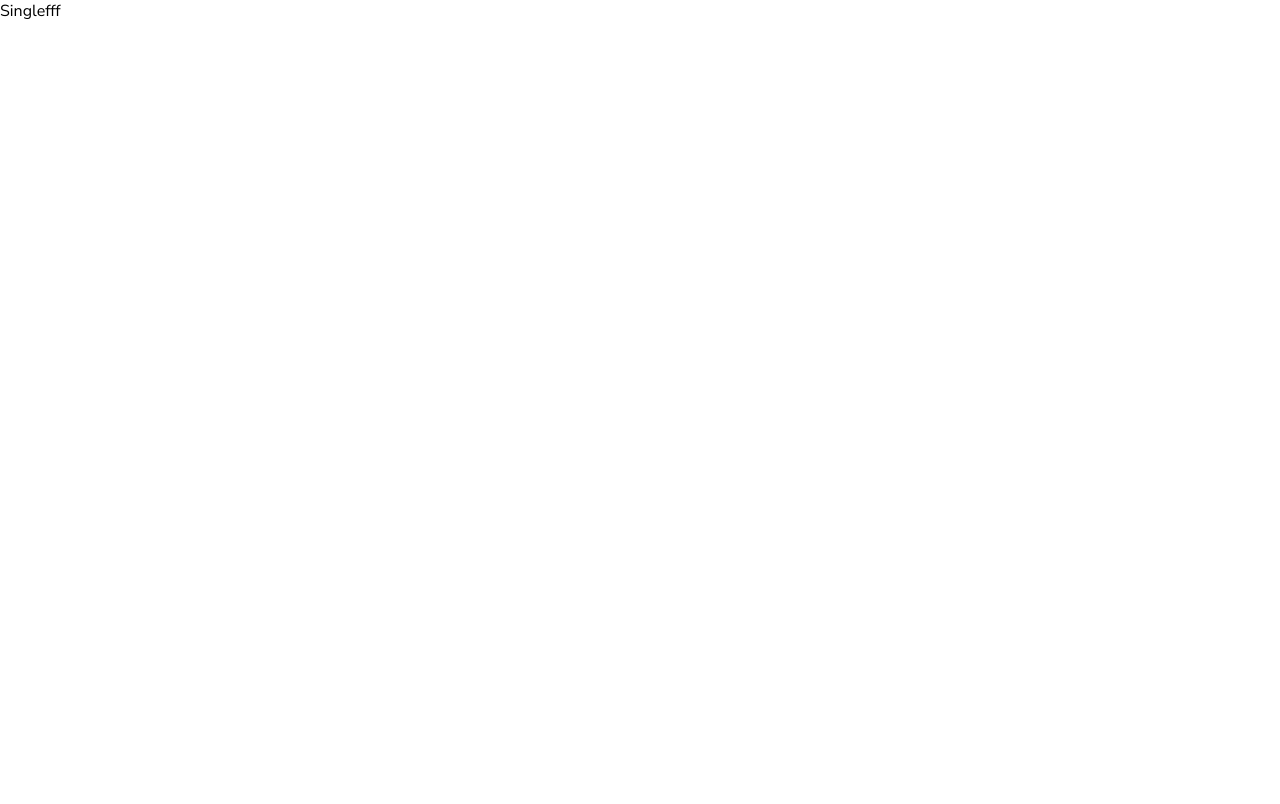
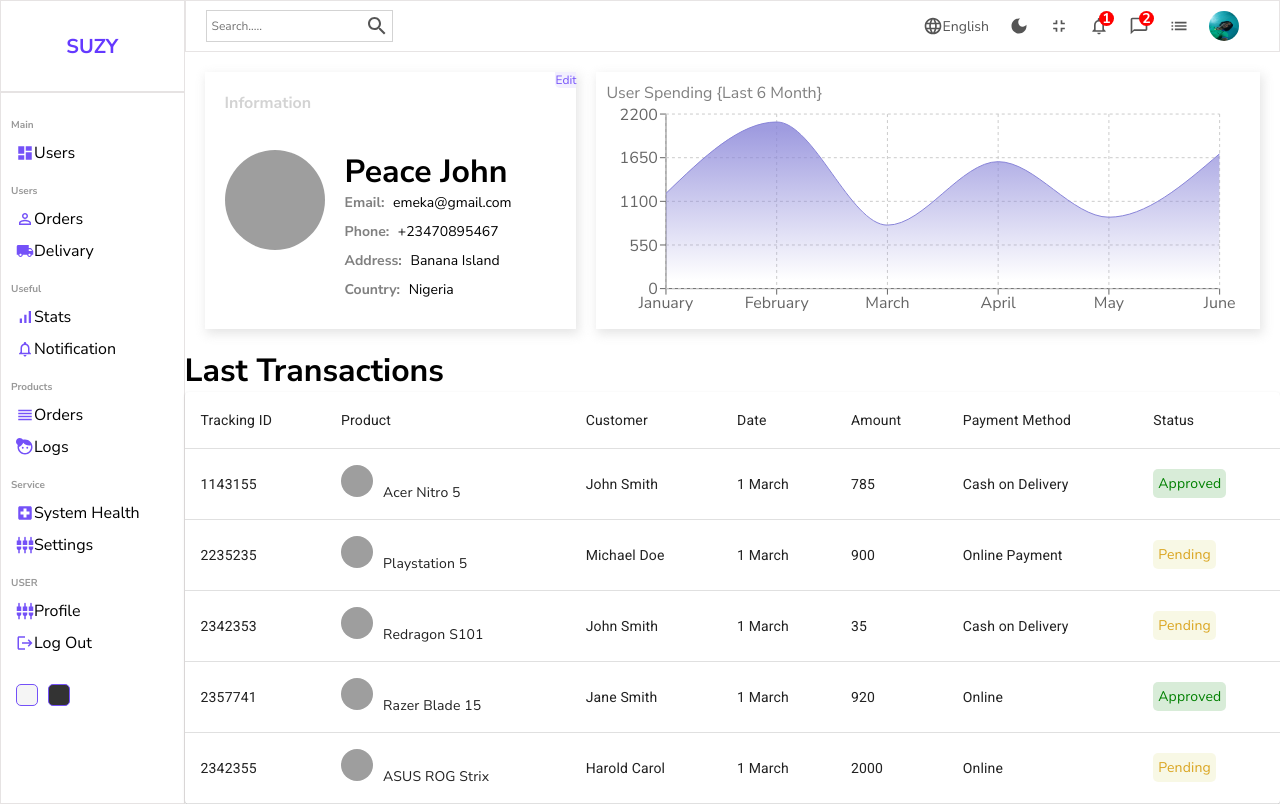
Before and after one commit to susanodii/Admin-dashboard, a React (Create React App) app: page /users/1 in a window 1280 px wide. Built offline with nearby package versions, Linux system fonts and the light colour scheme; grey boxes are pictures that could not be loaded.

Commit message:
user profile page added

```diff
--- a/src/Pages/home/Home.jsx
+++ b/src/Pages/home/Home.jsx
@@ -25,7 +25,7 @@
        </div>
        <div className="charts">
 <Featured/>
-<Chart/>
+<Chart title="Last 6 Months Revenue" aspect={2/1}/>
 
        </div>
        <div className='listContainer'>
--- a/src/Pages/single/Single.jsx
+++ b/src/Pages/single/Single.jsx
@@ -1,10 +1,74 @@
 import './single.scss'
+import Navbar from '../../components/navbar/Navbar'
+import Sidebar from '../../components/sidebar/Sidebar'
+
+import Chart from '../../charts/Chart'
+import List from '../../components/table/Table'
+
+
+
 
 import React from 'react'
 
 const Single = () => {
   return (
-    <div>Singlefff</div>
+    <div className='single'>
+
+<Sidebar/>
+<div className='singleContainer'>
+<Navbar/>
+<div className='top'>
+<div className='left'>
+  <div className='editbutton'>Edit</div>
+<h1 className='title'> Information</h1>
+<div className='item'>
+<img
+                src="https://images.pexels.com/photos/733872/pexels-photo-733872.jpeg?auto=compress&cs=tinysrgb&dpr=3&h=750&w=1260"
+                alt=""
+                className="itemImg"
+              />
+              <div className='details'>
+                <h1 className='itemmTitle'>  Peace John</h1>
+             <div className='detailItem'>
+              <span className='itemKey'> Email:</span>
+              <span className='itemValue'> emeka@gmail.com</span>
+
+             </div>
+
+             <div className='detailItem'>
+              <span className='itemKey'> Phone:</span>
+              <span className='itemValue'> +23470895467</span>
+
+             </div>
+
+
+             <div className='detailItem'>
+              <span className='itemKey'> Address:</span>
+              <span className='itemValue'> Banana Island</span>
+
+             </div>
+
+             <div className='detailItem'>
+              <span className='itemKey'> Country:</span>
+              <span className='itemValue'> Nigeria</span>
+
+             </div>
+              </div>
+</div>
+</div>
+<div className='right'>
+
+  <Chart aspect={3/1} title = "User Spending {Last 6 Month}"/>
+</div>
+</div>
+<div className='bottoom'></div>
+<h1 className='title'> Last Transactions</h1>
+<List/>
+</div>
+
+
+
+    </div>
   )
 }
 
--- a/src/Pages/single/single.scss
+++ b/src/Pages/single/single.scss
@@ -0,0 +1,75 @@
+.single{
+    display: flex;
+    width: 100%;
+
+    .singleContainer{
+        flex: 6;
+    }
+
+    .top{
+        padding: 20px;
+        display: flex;
+        gap: 20px;
+
+        .left{
+            flex: 1;
+            -webkit-box-shadow: 2px 4px 10px 1px rgba(0, 0, 0, 0.47);
+            box-shadow: 2px 4px 10px 1px rgba(201, 201, 201, 0.47);
+            padding: 20px;
+            position: relative;
+
+            .editbutton{
+                position: absolute;
+                top: 0;
+                right: 0;
+                font-size: 12px;
+                color: #7451f9;
+                background-color:#7551f818 ;
+                cursor: pointer;
+                border-radius: 0px 0px 0 5px;
+            }
+
+            .item{
+                display: flex;
+                gap: 20px;
+
+                .itemImg{
+                    width: 100px;
+                    height: 100px;
+                    border-radius: 50%;
+                    object-fit: cover;
+                }
+
+                .details{
+.itemTitle{
+    margin-bottom: 10px;
+    color: #555;
+
+}
+
+.detailItem{
+    margin-bottom: 10px;
+    font-size: 14px;
+
+    .itemKey{
+        font-weight: bold;
+        color: gray;
+        margin-right:5px ;
+    }
+}
+                }
+            }
+        }
+
+        .right{
+            flex: 2;
+        }
+        .title{
+            font-size: 16px;
+            color: lightgray;
+            margin-bottom: 10px;
+        }
+    }
+
+
+}
--- a/src/charts/Chart.jsx
+++ b/src/charts/Chart.jsx
@@ -18,11 +18,11 @@
   { name: 'May', Total: 900 },
   { name: 'June', Total: 1700 },
 ]
-const Chart = () => {
+const Chart = ({aspect, title}) => {
   return (
     <div className="charts">
-      <div>Last 6 Months (Revenue)</div>
-      <ResponsiveContainer width="100%" aspect={2/1}>
+      <div>{title}</div>
+      <ResponsiveContainer width="100%" aspect={aspect} >
         <AreaChart
           width={730}
           height={250}
```
